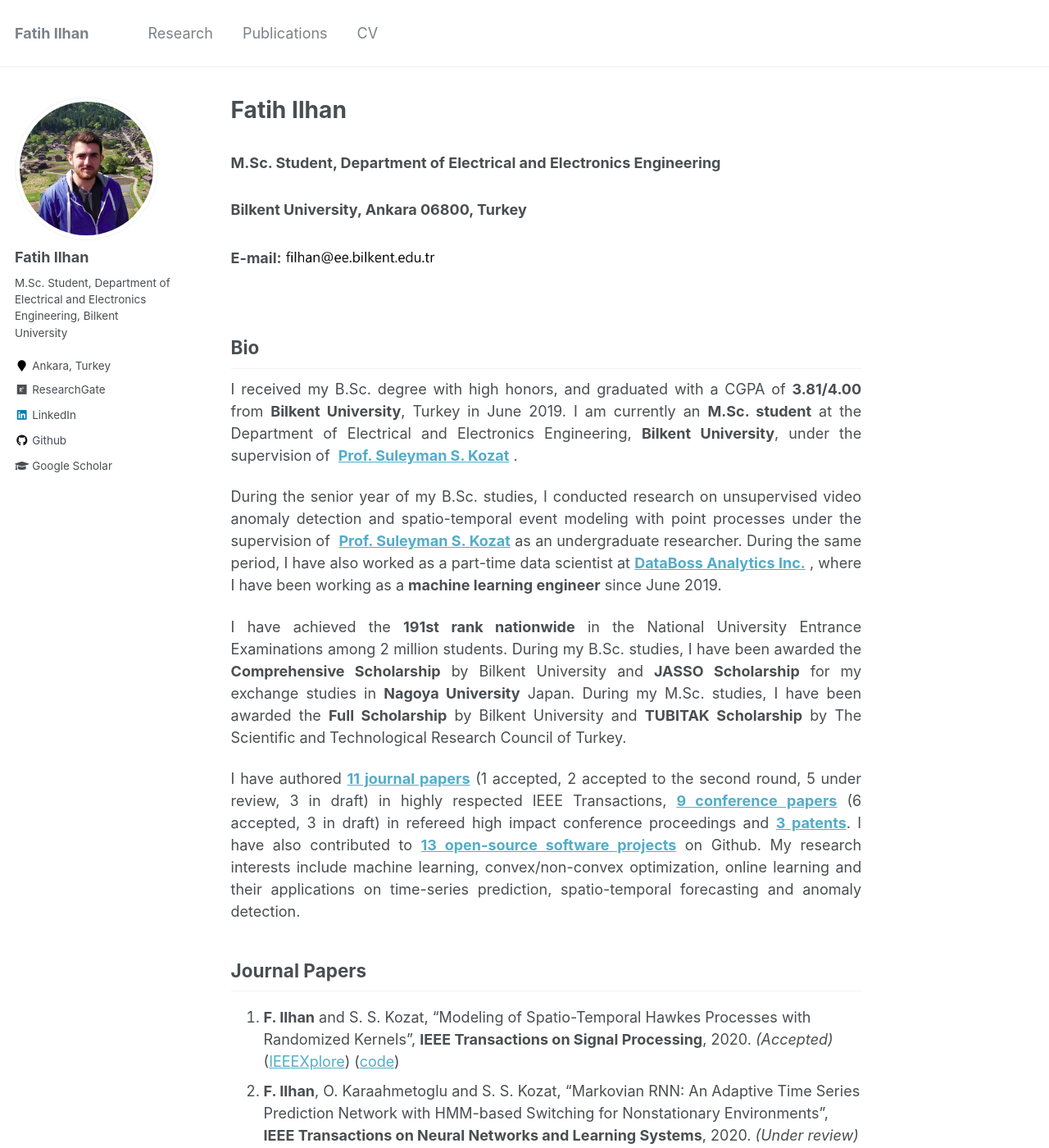
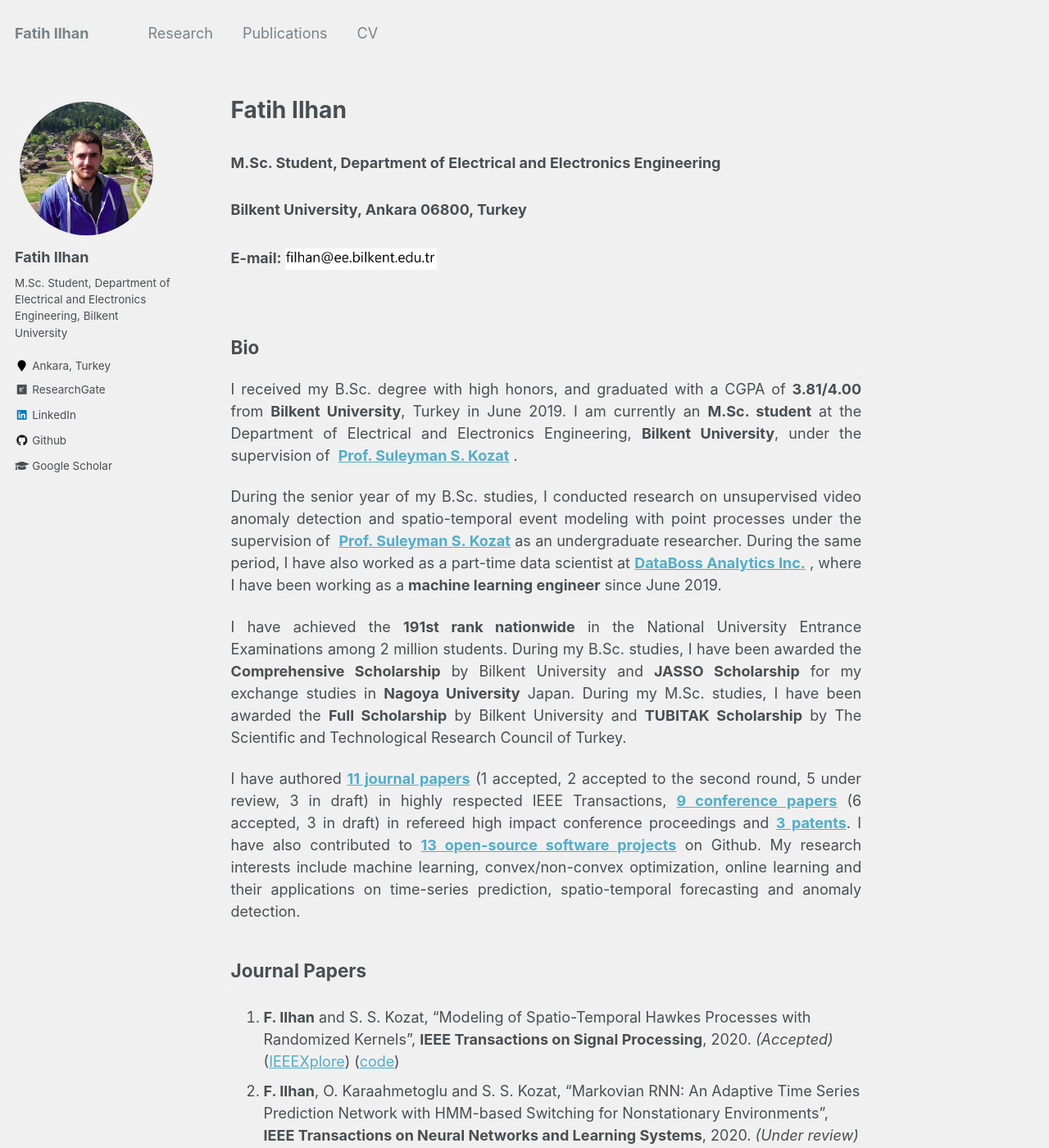
Before and after one commit to fatih-ilhan/fatih-ilhan.github.io, a Jekyll site: the page built from _pages/about.md, in a window 1280 px wide and 1400 px high. Shown: the whole window at 82% size. Built offline with Jekyll 4.4.1, drawn with Linux system fonts in a browser that asks for light colours.

Commit message:
Update _variables.scss

```diff
--- a/_sass/_variables.scss
+++ b/_sass/_variables.scss
@@ -54,7 +54,7 @@ $light-gray                 : mix(#fff, $gray, 50%);
 $lighter-gray               : mix(#fff, $gray, 90%);
 
 $body-color                 : #fff;
-$background-color           : #fff;
+$background-color           : #f0f0f0;
 $code-background-color      : #fafafa;
 $code-background-color-dark : $light-gray;
 $text-color                 : $dark-gray;
```
